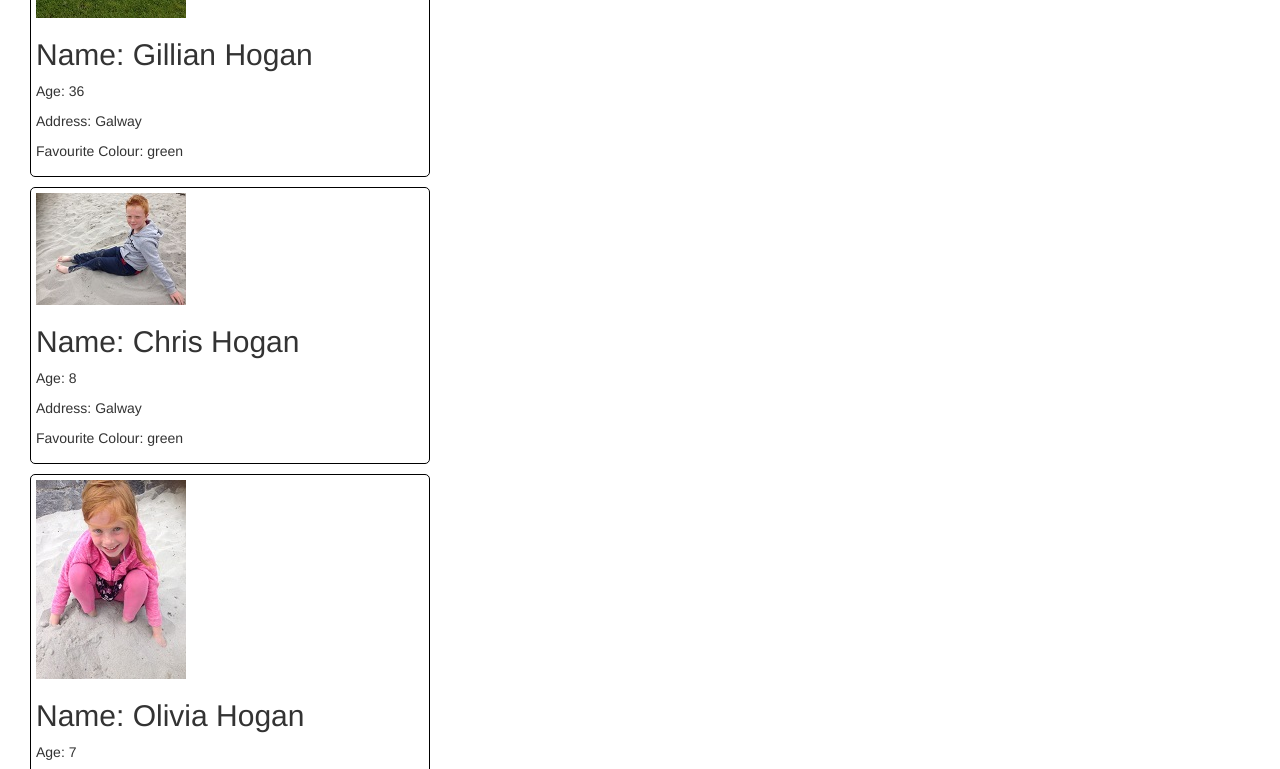
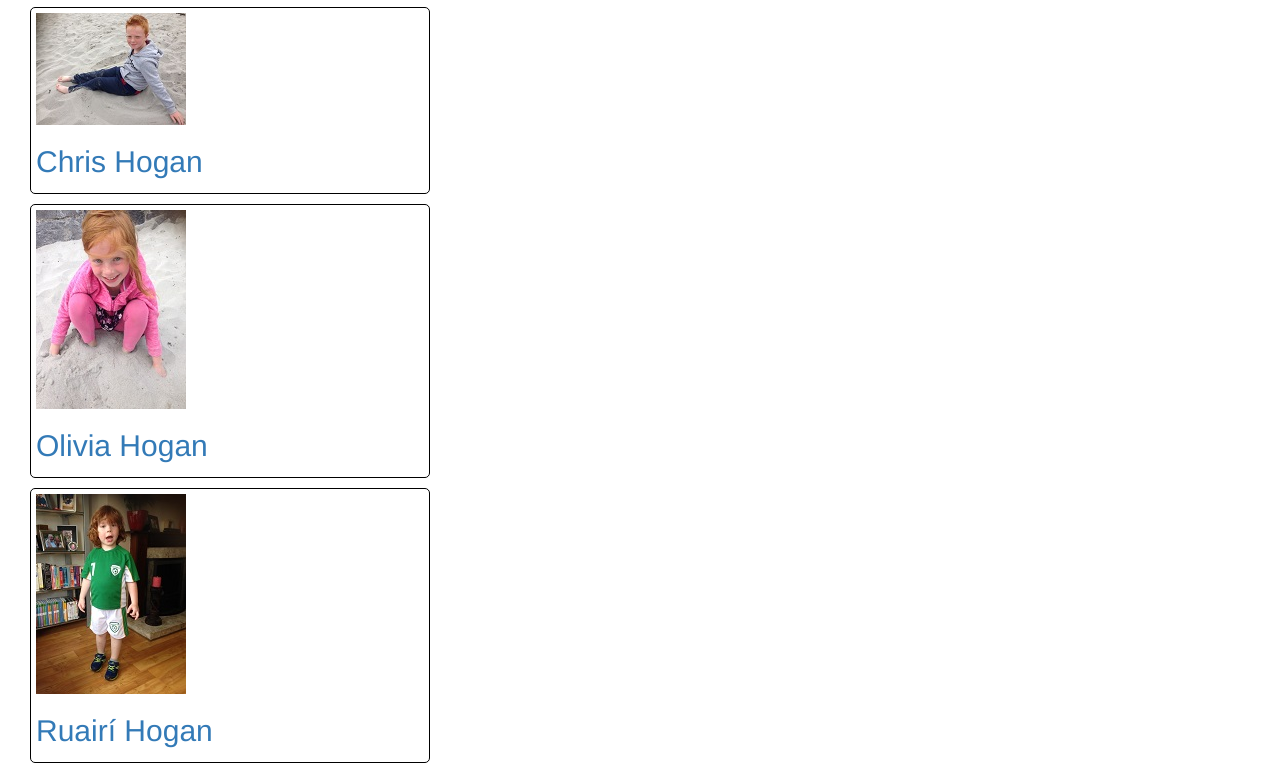
Before and after one commit to willhogan11/BasicAngularProject, a plain HTML site: page angular/index.html in a window 1280 px wide. Shown: the part 699-1468 px from the top of the page. Drawn offline with nearby package versions, Linux system fonts and the light colour scheme.

Commit message:
PersonDetails page routing working, working on css

```diff
--- /dev/null
+++ b/angular/css/style.css
@@ -0,0 +1,3 @@
+.personList {
+	margin-left: 30px;
+}
--- a/angular/index.html
+++ b/angular/index.html
@@ -7,11 +7,10 @@
 	<script src="libs/angular-route.min.js"></script>
 	<script src="js/controller.js"></script>
 	<script src="js/app.js"></script>
+	<link rel="stylesheet" href="css/style.css">
 	<link rel="stylesheet" href="http://maxcdn.bootstrapcdn.com/bootstrap/3.3.6/css/bootstrap.min.css">
 </head>
-
-<body>
-	<div ng-view></div>
-</body>
-
+	<body>
+		<div ng-view></div>
+	</body>
 </html>
--- a/angular/js/app.js
+++ b/angular/js/app.js
@@ -6,9 +6,9 @@ myApp.config(["$routeProvider", function($routeProvider){
 			templateUrl: "partials/personlist.html",
 			controller: "ListController"
 		}).
-		when("/personDetails", {
+		when("/personDetails/:itemId", {
 			templateUrl: "partials/personDetails.html",
-		controller: "DetailsController"
+			controller: "DetailsController"
 		}).
 		otherwise({
 			redirectTo: "/personlist"
--- a/angular/js/controller.js
+++ b/angular/js/controller.js
@@ -7,8 +7,9 @@ personController.controller("ListController", ["$scope", "$http", function($scop
 }]);
 
 
-personController.controller("DetailsController", ["$scope", "$http", function($scope, $http){
+personController.controller("DetailsController", ["$scope", "$http", "$routeParams", function($scope, $http, $routeParams){
 	$http.get("js/person.json").success(function(data){
 		$scope.persons = data;
+	  	$scope.whichItem = $routeParams.itemId;
 	});
 }]);
--- a/angular/partials/personlist.html
+++ b/angular/partials/personlist.html
@@ -1,12 +1,19 @@
-<section style="margin-left: 30px;">
+<section class="personList">
 	<h1 class="jumbotron">The Hogan Family</h1>
-	<div style="margin-bottom: 10px" ng-repeat="item in persons">
-		<div style="border: 1px solid black; border-radius: 5px; padding: 5px; width: 400px;">
-			<img ng-src="images/{{item.imageName}}.jpg" alt="Photo of {{ item.name }}">
-			<h2>Name: {{ item.name }}</h2>
-			<p>Age: {{ item.age }}</p>
-			<p>Address: {{ item.address }}</p>
-			<p>Favourite Colour: {{ item.favColour }}</p>
-		</div>
+	<div style="margin-bottom: 10px; width: 400px;" ng-repeat="item in persons">
+		<a href="#/personDetails/{{persons.indexOf(item)}}">
+			<div style="border: 1px solid black;
+						border-radius: 5px;
+						padding: 5px;
+						a:link {
+						text-decoration: none;
+						}
+						a:hover {
+						text-decoration: none;
+						}">
+				<img ng-src="images/{{item.imageName}}.jpg" alt="Photo of {{ item.name }}">
+				<h2>{{ item.name }}</h2>
+			</div>
+		</a>
 	</div>
 </section>
```
Also changed, not shown: angular/partials/personDetails.html (+7 -1 lines).
